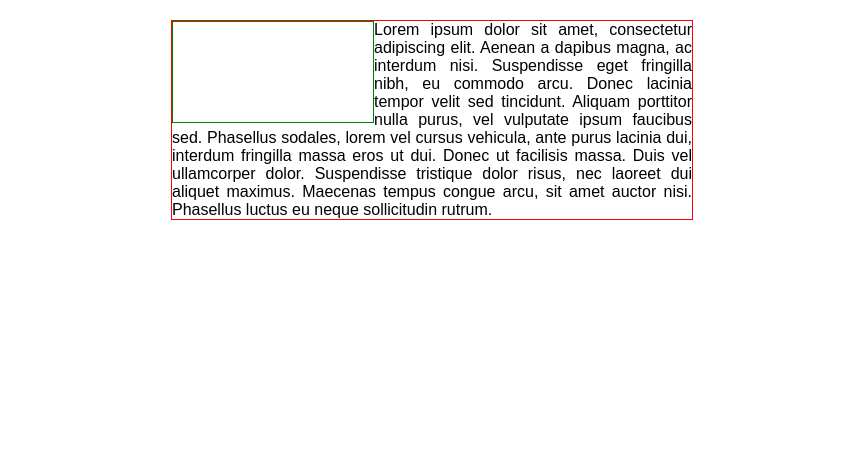
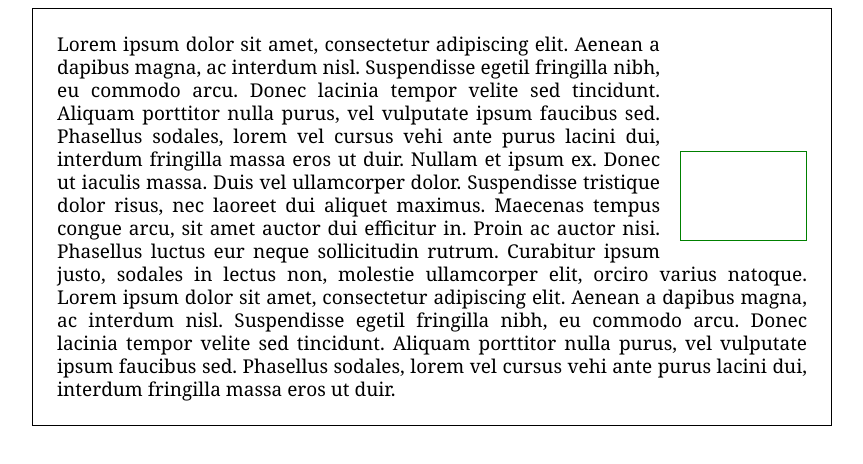
Before and after one commit to OlesaMin18/Git, a plain HTML site: page float2/index.html in a window 1280 px wide. Shown: the whole page, without its empty margins (208-1071 px from the left). Drawn offline with Linux system fonts and the light colour scheme.

Commit message:
Обтекание блока текстом

```diff
--- a/float2/index.html
+++ b/float2/index.html
@@ -1,23 +1,30 @@
 <!DOCTYPE html>
 <html lang="ru">
 <head>
-        <meta charset="utf-8">
-        <title>Задание №1</title>
+    <meta charset="UTF-8">
+    <title>Обтекание блока текстом</title>
     <link rel="stylesheet" href="style.css">
 </head>
 <body>
-        <div class="parent">
-            <div class="child"></div>
+    <div id="parent">
+        <div id="child"></div>
         Lorem ipsum dolor sit amet, consectetur adipiscing elit. Aenean a
-            dapibus magna, ac interdum nisi. Suspendisse eget fringilla nibh,
-            eu commodo arcu. Donec lacinia tempor velit sed tincidunt. Aliquam
+        dapibus magna, ac interdum nisl. Suspendisse egetil fringilla nibh,
+        eu commodo arcu. Donec lacinia tempor velite sed tincidunt. Aliquam
         porttitor nulla purus, vel vulputate ipsum faucibus sed. Phasellus
-            sodales, lorem vel cursus vehicula, ante purus lacinia dui, interdum
-            fringilla massa eros ut dui. Donec ut facilisis massa. Duis vel
-            ullamcorper dolor. Suspendisse tristique dolor risus, nec laoreet
-            dui aliquet maximus. Maecenas tempus congue arcu, sit amet auctor
-            nisi. Phasellus luctus eu neque sollicitudin rutrum.
-        </div>
+        sodales, lorem vel cursus vehi ante purus lacini dui, interdum
+        fringilla massa eros ut duir. Nullam et ipsum ex. Donec ut iaculis
+        massa. Duis vel ullamcorper dolor. Suspendisse tristique dolor
+        risus, nec laoreet dui aliquet maximus. Maecenas tempus congue
+        arcu, sit amet auctor dui efficitur in. Proin ac auctor nisi.
+        Phasellus luctus eur neque sollicitudin rutrum. Curabitur ipsum
+        justo, sodales in lectus non, molestie ullamcorper elit, orciro
+        varius natoque. Lorem ipsum dolor sit amet, consectetur adipiscing
+        elit. Aenean a dapibus magna, ac interdum nisl. Suspendisse egetil
+        fringilla nibh, eu commodo arcu. Donec lacinia tempor velite sed
+        tincidunt. Aliquam porttitor nulla purus, vel vulputate ipsum
+        faucibus sed. Phasellus sodales, lorem vel cursus vehi ante purus
+        lacini dui, interdum fringilla massa eros ut duir.
     </div>
 </body>
 </html>
--- a/float2/style.css
+++ b/float2/style.css
@@ -1,18 +1,18 @@
-body {
-    font-family: Arial, sans-serif;
+#parent {
+    width: 750px;
+    padding: 24px;
+    border: 1px solid black;
+    margin: 8px auto;
+    font-family: Georgia, serif;
+    font-size: 19px;
+    line-height: 23px;
+    text-align: justify;
 }
 
-.parent {
-    width: 520px;
-    margin: 20px auto;
-    border: 1px solid red;
-    text-align: justify;
-    overflow: hidden;
+#child {
+    width: 125px;
+    height: 88px;
+    border: 1px solid green;
+    float: right;
+    margin: 118px 0 10px 20px;
 }
-
-.child {
-    width: 200px;
-    height: 100px;
-    border: 1px solid green;
-    float: left;
-}
```
Lines whose indentation alone changed are shown as unchanged.
